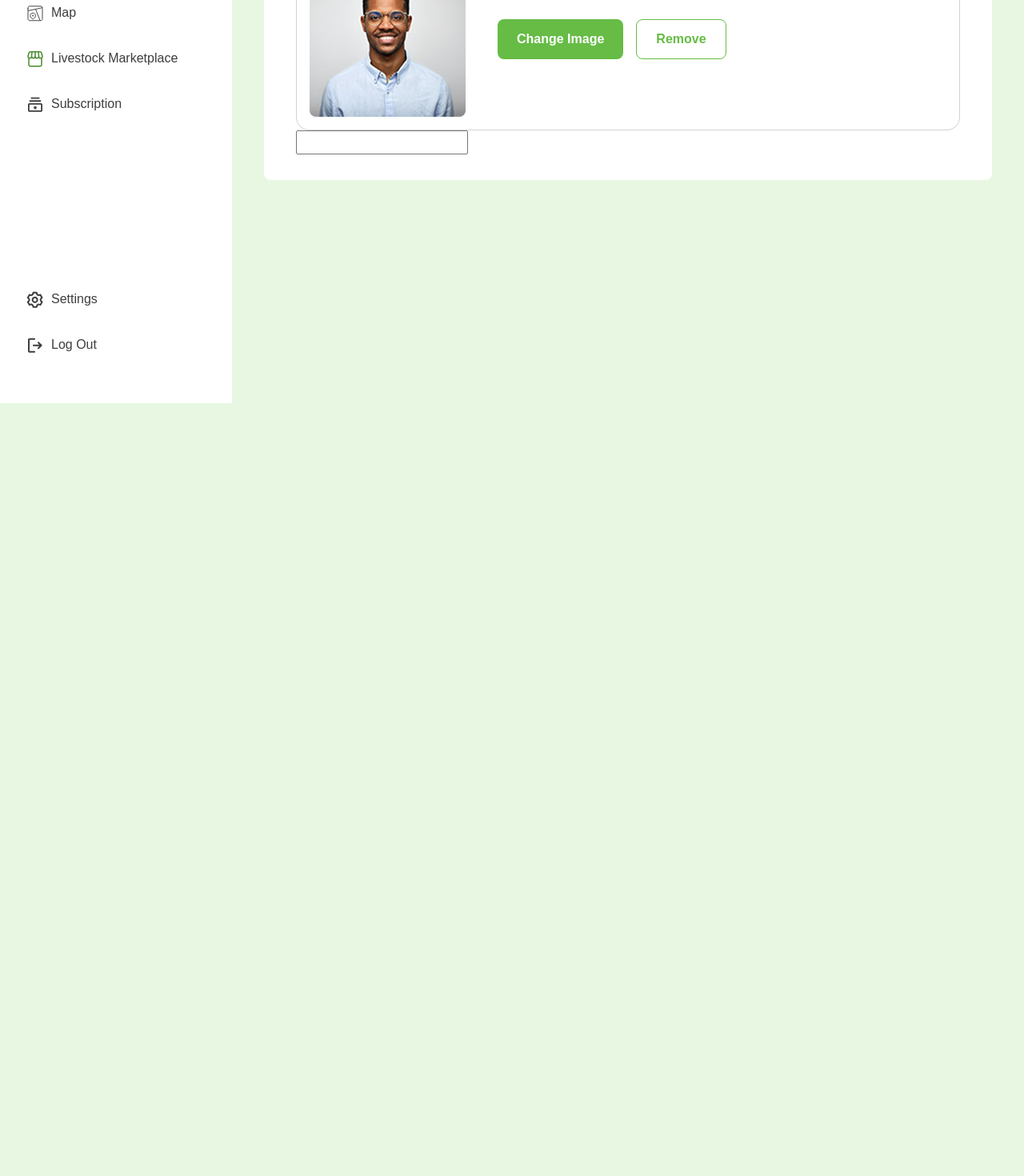
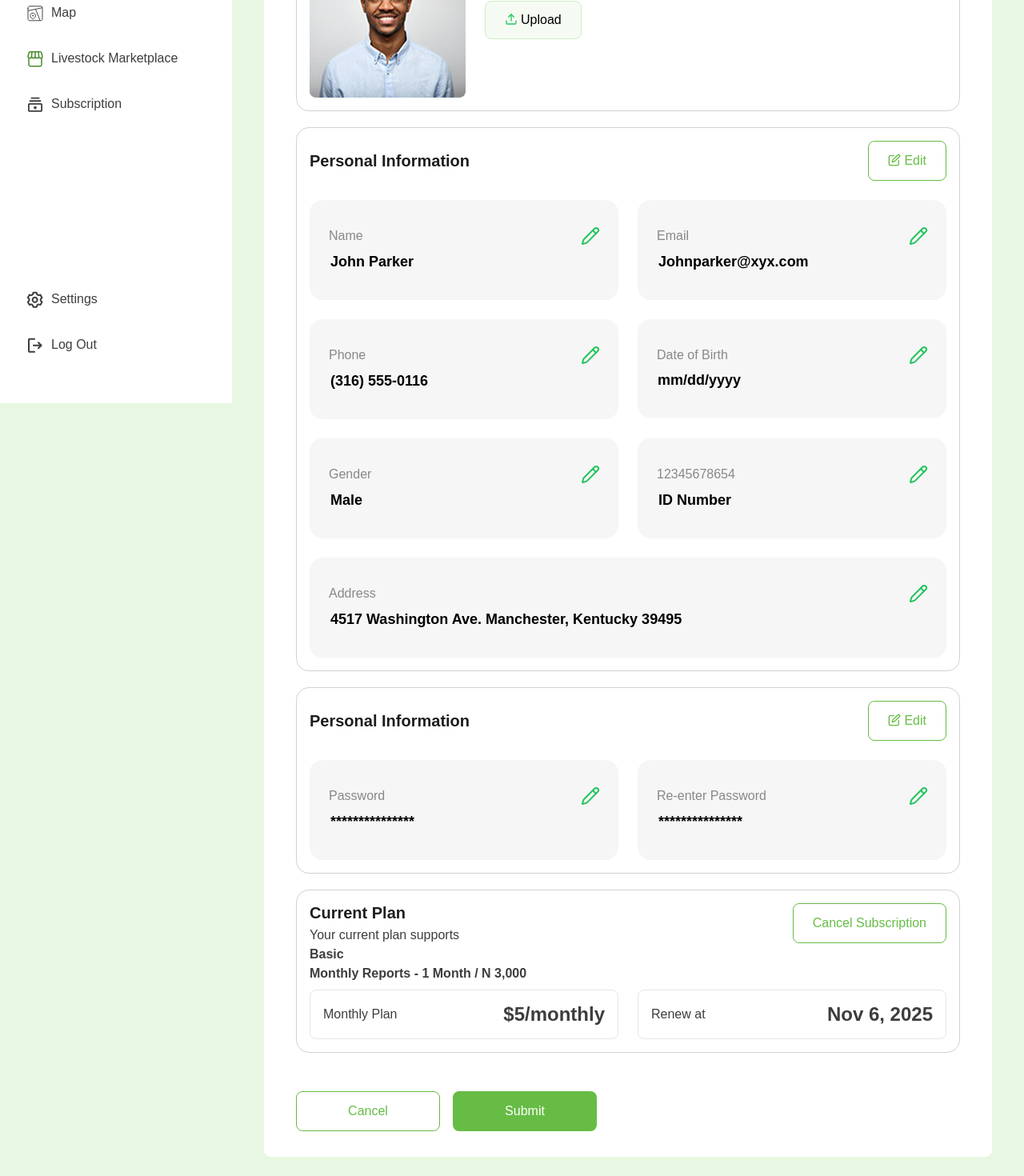
Before and after one commit to VikrantCisDev/trackmoo, a React (Vite) app: page /userprofile in a window 1280 px wide. Shown: the part 296-1766 px from the top of the page at 80% size. Before the commit the page ends 800 px from the top, so only its background shows below. Built offline with nearby package versions, Linux system fonts and the light colour scheme.

Commit message:
user details

```diff
--- a/src/App.css
+++ b/src/App.css
@@ -1,4 +1,7 @@
 /* new css  */
+.grey-clr{
+    color: #3D3D3D;
+}
 
 .main-content {
     margin-left: 0;
@@ -344,3 +347,95 @@ button.searchModalBtn {
     top: 0;
     left: 0;
 }
+.breadcrumb-item+.breadcrumb-item::before {
+    content: "›";
+    font-size: 26px;
+    line-height: 0.7;
+}
+.breadcrumb-item a {
+    text-decoration: none;
+    color: black;
+    font-weight: 500;
+}
+.delete-btn {
+    border: 1px solid #FF3B30;
+    color: #FF3B30;
+    padding: 12px 24px;
+    background: transparent;
+}
+.delete-btn:hover{
+    background-color:  #FF3B30;
+}
+button svg {
+    margin-top: -3px;
+}
+.detailSec {
+    margin-top: 20px;
+    padding: 16px;
+    border: 1px solid #d1d1d1;
+    border-radius: 16px;
+}
+.plan-comp{
+    border: 1px solid #E7E7E7;
+    border-radius: 8px;
+    padding: 12px 16px;
+}
+.upload-btn {
+    color: #000;
+    border: 1px solid #D1EDC5;
+    background-color: #F5FBF2;
+}
+.upload-btn svg{
+    color: #23C55E;
+}
+.editIcon svg{
+    color: #23C55E;
+}
+.editIcon {
+    position: absolute;
+    top: 25px;
+    right: 35px;
+    font-size: 24px;
+    cursor: pointer;
+}
+.upload-btn:hover svg{
+    color: #fff;
+}
+.sec-top{
+    display: flex;
+    justify-content: space-between;
+    align-items: center;
+}
+.detail-form .input-label{
+    margin-bottom: 6px;
+    color: #888888;
+}
+.detail-form .form-input{
+    background: transparent;
+    width: 100%;
+    color: #000;
+}
+.detail-form .form-input::placeholder{
+    color: #000;
+}
+.form-input,
+.form-input:focus,
+.form-input:focus-visible{
+    border: none;
+    box-shadow: none;
+    outline: none;
+    -webkit-appearance: none;
+}
+input[type="date"].form-input::-webkit-calendar-picker-indicator {
+    display: none;
+    -webkit-appearance: none;
+}
+.formInpWrapper{
+   background: #F6F6F6;
+   border-radius: 16px;
+   padding: 33px 24px;
+}
+.formBtm-btns{
+    min-width: 180px;
+    text-align: center;
+}
--- a/src/components/ui/Input.jsx
+++ b/src/components/ui/Input.jsx
@@ -5,6 +5,7 @@ import { HiOutlineEyeOff } from "react-icons/hi";
 
 const Input = ({
   label,
+  id,
   error,
   iconLeft,
   iconRight,
--- a/src/index.css
+++ b/src/index.css
@@ -231,6 +231,9 @@ outline: none;
 .font-18 {
   font-size: 18px;
 }
+.font-24 {
+  font-size: 24px;
+}
 
 /* ============== INPUT STYLES ============ */
 
--- a/src/pages/Home/Home.jsx
+++ b/src/pages/Home/Home.jsx
@@ -12,6 +12,7 @@ import CustomDropdown from '../../components/ui/Dropdown';
 import { IoFilterOutline } from "react-icons/io5";
 import CustomPagination from "../../components/ui/Pagination";
 import { GoVerified } from "react-icons/go";
+import CustomBreadcrumb from "../../components/ui/Breadcrumb";
 
 
 const Home = () => {
@@ -203,6 +204,7 @@ const Home = () => {
 
   return (
     <div className="px-64">
+      <CustomBreadcrumb active={"Livestock Marketplace"}/>
       <div className="dash-container">
         <div className="top-bar mb-20">
           <h2>Livestock Marketplace</h2>
--- a/src/pages/Login/Login.jsx
+++ b/src/pages/Login/Login.jsx
@@ -1,78 +1,99 @@
-import React, { useState } from 'react';
-import loginBg from '../../assets/images/loginBg.jpg';
-import Logo from '../../assets/images/logo.svg'
-import Input from '../../components/ui/Input';
-import mail from '../../assets/images/mail.svg'
-import eyesClose from '../../assets/images/eyesClose.svg'
-import googleStore from '../../assets/images/google-store.svg'
-import appleStore from '../../assets/images/apple-store.svg'
-import password from '../../assets/images/password.svg'
-import Checkbox from '../../components/ui/Checkbox';
-import Button from '../../components/ui/Button';
-import './Login.css';
-
+import React, { useState } from "react";
+import loginBg from "../../assets/images/loginBg.jpg";
+import Logo from "../../assets/images/logo.svg";
+import Input from "../../components/ui/Input";
+import mail from "../../assets/images/mail.svg";
+import eyesClose from "../../assets/images/eyesClose.svg";
+import googleStore from "../../assets/images/google-store.svg";
+import appleStore from "../../assets/images/apple-store.svg";
+import password from "../../assets/images/password.svg";
+import Checkbox from "../../components/ui/Checkbox";
+import Button from "../../components/ui/Button";
+import "./Login.css";
 
 const Login = () => {
   const [rememberMe, setRememberMe] = useState(false);
 
-  const [type,setType] = useState('password');
+  const [type, setType] = useState("password");
 
   const handleClick = () => {
-    setType === 'text';
-  }
+    setType === "text";
+  };
 
   return (
-    <div className='loginPage'>
-
-
-      <div className='loginImgSec'>
-        <img className='img-fluid' src={loginBg} alt="Login Background" />
+    <div className="loginPage">
+      <div className="loginImgSec">
+        <img className="img-fluid" src={loginBg} alt="Login Background" />
       </div>
 
-      <div className='loginFormSec'>
+      <div className="loginFormSec">
         <div className="formWrapper">
           <div className="formLogoTxt text-center">
-            <img className='img-fluid' src={Logo} alt="Login Background" />
-            <p>Enter your email or phone
-              and password to sign in your account</p>
+            <img className="img-fluid" src={Logo} alt="Login Background" />
+            <p>
+              Enter your email or phone and password to sign in your account
+            </p>
           </div>
-          <div className='formInputField w-100'>
+          <div className="formInputField w-100">
+            <Input
+              inputWrapperClass="mb-20"
+              iconLeft={
+                <img className="img-fluid" src={mail} alt="Email Icon" />
+              }
+              type="email"
+              inputFieldClass="input-field"
+              placeholder="Enter your mail"
+            />
+            <Input
+              inputWrapperClass="mb-20"
+              iconRight={
+                <img className="img-fluid" src={eyesClose} alt="Email Icon" />
+              }
+              iconLeft={
+                <img className="img-fluid" src={password} alt="Email Icon" />
+              }
+              type="password"
+              inputFieldClass="input-field"
+              placeholder="Enter your password"
+            />
 
-            <Input inputWrapperClass="mb-20" iconLeft={<img className='img-fluid' src={mail} alt='Email Icon' />} type='email' inputFieldClass='input-field' placeholder="Enter your mail" />
-            <Input inputWrapperClass="mb-20" iconRight={<img className='img-fluid' src={eyesClose} alt='Email Icon'  />} iconLeft={<img className='img-fluid' src={password} alt='Email Icon' />} type='password' inputFieldClass='input-field' placeholder="Enter your password" />
-
-            <div className='d-flex justify-content-between'>
+            <div className="d-flex justify-content-between">
               <div>
                 <Checkbox label="Remember Me" />
               </div>
-              <div className='forgotPswd'>
+              <div className="forgotPswd">
                 <a href="#">Forgot Password? </a>
               </div>
             </div>
 
-            <div className='loginBtn'>
-              <Button variant="dark" className='w-100'>Login</Button>
+            <div className="loginBtn">
+              <Button variant="dark" className="w-100">
+                Login
+              </Button>
 
               <div className="signUpTxt text-center mt-3 mb-4">
-                <p>Don’t  have an account? <a href="#" className='text-decoration-none fw-semi-bold'> Sign up now.</a> </p>
+                <p>
+                  Don’t have an account?{" "}
+                  <a href="#" className="text-decoration-none fw-semi-bold">
+                    {" "}
+                    Sign up now.
+                  </a>{" "}
+                </p>
               </div>
             </div>
-
           </div>
 
-          <div className='appStoreWrapper w-100'>
-              <div className='storeList rounded-3 p-2 mb-4'>
-                <img src={googleStore} alt="" />
-                <span className='fw-semi-bold'>Sign in Google </span>
-              </div>
-              <div className='storeList rounded-3 p-2'>
+          <div className="appStoreWrapper w-100">
+            <div className="storeList rounded-3 p-2 mb-4">
+              <img src={googleStore} alt="" />
+              <span className="fw-semi-bold">Sign in Google </span>
+            </div>
+            <div className="storeList rounded-3 p-2">
               <img src={appleStore} alt="" />
-              <span className='fw-semi-bold'>Sign in with Apple </span>
-              </div>
+              <span className="fw-semi-bold">Sign in with Apple </span>
+            </div>
           </div>
-
         </div>
-
       </div>
     </div>
   );
--- a/src/pages/UserProfile/UserProfile.css
+++ b/src/pages/UserProfile/UserProfile.css
@@ -9,7 +9,7 @@
     gap: 16px;
 }
 
-.userProfileSec {
+.detailSec {
     margin-top: 20px;
     padding: 16px;
     border: 1px solid #d1d1d1;
--- a/src/pages/UserProfile/UserProfile.jsx
+++ b/src/pages/UserProfile/UserProfile.jsx
@@ -1,8 +1,14 @@
-import React from 'react'
-import UserProfileSec from '../../components/UserProfile/UserProfileSec'
-import profileImg from '../../assets/images/profileImg.png'
-import './UserProfile.css'
-import Input from '../../components/ui/Input'
+import React from "react";
+import UserProfileSec from "../../components/UserProfile/UserProfileSec";
+import profileImg from "../../assets/images/profileImg.png";
+import "./UserProfile.css";
+import Input from "../../components/ui/Input";
+import { Image } from "react-bootstrap";
+import { FiUpload } from "react-icons/fi";
+import { RiDeleteBin6Line } from "react-icons/ri";
+import Button from "../../components/ui/Button";
+import { FiEdit } from "react-icons/fi";
+import { LuPencil } from "react-icons/lu";
 
 const UserProfile = () => {
   return (
@@ -10,23 +16,206 @@ const UserProfile = () => {
       <div className="dash-container">
         <div className="top-bar">
           <h2>User Profile</h2>
+          <Button className="delete-btn fw-normal">
+            <RiDeleteBin6Line className="me-1" />
+            Delete
+          </Button>
         </div>
 
-                <UserProfileSec
-                    profileImg={profileImg}
-                    titleClass="titleClass"
-                    title='User Image '
-                    profileBtnWrapper="profileBtnWrapper"
-                    imgtxtWrapper="imgtxtWrapper"
+        <div className="detailSec">
+          <div className="d-flex">
+            <Image src={profileImg} alt={"alt"} fluid />
+            <div className="d-flex align-items-center btn-wrapper ms-4">
+              <Button className="upload-btn fw-normal">
+                <FiUpload className="me-1" />
+                Upload
+              </Button>
+            </div>
+          </div>
+        </div>
+        <div className="detailSec">
+          <div className="sec-top mb-4">
+            <h4 className="fw-semi-bold">Personal Information</h4>
+            <Button className="fw-normal" variant="light">
+              <FiEdit className="me-1" />
+              Edit
+            </Button>
+          </div>
+          <div className="detail-form">
+            <div className="row">
+              <div className="col-lg-6 mb-lg-4 mb-3 position-relative">
+                <Input
+                  inputWrapperClass="formInpWrapper"
+                  type="text"
+                  inputFieldClass="form-input font-18 fw-semi-bold"
+                  placeholder="John Parker"
+                  label="Name"
                 />
-                <div className='InputWrapper'>
-                    <div className="twoInputs">
-                        <Input />
+                <span className="editIcon">
+                  <LuPencil />
+                </span>
+              </div>
+              <div className="col-lg-6 mb-lg-4 mb-3 position-relative">
+                <Input
+                  inputWrapperClass="formInpWrapper"
+                  type="email"
+                  inputFieldClass="form-input font-18 fw-semi-bold"
+                  placeholder="Johnparker@xyx.com"
+                  label="Email"
+                />
+                <span className="editIcon">
+                  <LuPencil />
+                </span>
+              </div>
+              <div className="col-lg-6 mb-lg-4 mb-3 position-relative">
+                <Input
+                  inputWrapperClass="formInpWrapper"
+                  type="number"
+                  inputFieldClass="form-input font-18 fw-semi-bold"
+                  placeholder="(316) 555-0116"
+                  label="Phone"
+                />
+                <span className="editIcon">
+                  <LuPencil />
+                </span>
+              </div>
+              <div className="col-lg-6 mb-lg-4 mb-3 position-relative">
+                <Input
+                  inputWrapperClass="formInpWrapper"
+                  type="date"
+                  inputFieldClass="form-input font-18 fw-semi-bold"
+                  placeholder="10/12/1999"
+                  label="Date of Birth"
+                />
+                <span className="editIcon">
+                  <LuPencil />
+                </span>
+              </div>
+              <div className="col-lg-6 mb-lg-4 mb-3 position-relative">
+                <Input
+                  inputWrapperClass="formInpWrapper"
+                  type="text"
+                  inputFieldClass="form-input font-18 fw-semi-bold"
+                  placeholder="Male"
+                  label="Gender"
+                />
+                <span className="editIcon">
+                  <LuPencil />
+                </span>
+              </div>
+              <div className="col-lg-6 mb-lg-4 mb-3 position-relative">
+                <Input
+                  inputWrapperClass="formInpWrapper"
+                  type="text"
+                  inputFieldClass="form-input font-18 fw-semi-bold"
+                  placeholder="ID Number"
+                  label="12345678654"
+                />
+                <span className="editIcon">
+                  <LuPencil />
+                </span>
+              </div>
+              <div className="col-lg-12 position-relative">
+                <Input
+                  inputWrapperClass="formInpWrapper"
+                  type="text"
+                  inputFieldClass="form-input font-18 fw-semi-bold"
+                  placeholder="4517 Washington Ave. Manchester, Kentucky 39495"
+                  label="Address"
+                />
+                <span className="editIcon">
+                  <LuPencil />
+                </span>
               </div>
             </div>
           </div>
         </div>
-    )
-}
 
-export default UserProfile
+        <div className="detailSec">
+          <div className="sec-top mb-4">
+            <h4 className="fw-semi-bold">Personal Information</h4>
+            <Button className="fw-normal" variant="light">
+              <FiEdit className="me-1" />
+              Edit
+            </Button>
+          </div>
+          <div className="detail-form">
+            <div className="row">
+              <div className="col-lg-6 position-relative">
+                <Input
+                  inputWrapperClass="formInpWrapper"
+                  type="password"
+                  inputFieldClass="form-input font-18 fw-semi-bold"
+                  placeholder="***************"
+                  label="Password"
+                />
+                <span className="editIcon">
+                  <LuPencil />
+                </span>
+              </div>
+              <div className="col-lg-6 position-relative">
+                <Input
+                  inputWrapperClass="formInpWrapper"
+                  type="password"
+                  inputFieldClass="form-input font-18 fw-semi-bold"
+                  placeholder="***************"
+                  label="Re-enter Password"
+                />
+                <span className="editIcon">
+                  <LuPencil />
+                </span>
+              </div>
+            </div>
+          </div>
+        </div>
+
+        <div className="detailSec">
+          <div className="row">
+            <div className="col-md-6">
+              <h4 className="fw-bold mb-1">Current Plan</h4>
+              <p className="grey-clr">Your current plan supports</p>
+              <p className="grey-clr">
+                <strong>Basic</strong>
+              </p>
+              <p className="grey-clr">
+                <strong>Monthly Reports - 1 Month / N 3,000</strong>
+              </p>
+            </div>
+            <div className="col-md-6 text-end">
+              <Button className="fw-normal" variant="light">
+                Cancel Subscription
+              </Button>
+            </div>
+            <div className="col-lg-6 mt-2">
+              <div className="sec-top plan-comp">
+                <p className="grey-clr">Monthly Plan</p>
+                <p className="grey-clr font-24">
+                  <strong>$5/monthly</strong>
+                </p>
+              </div>
+            </div>
+            <div className="col-lg-6 mt-2">
+              <div className="sec-top plan-comp">
+                <p className="grey-clr">Renew at</p>
+                <p className="grey-clr font-24">
+                  <strong>Nov 6, 2025</strong>
+                </p>
+              </div>
+            </div>
+          </div>
+        </div>
+
+        <div className="btn-wrapper mt-5 d-flex gap-3">
+          <Button className="fw-normal formBtm-btns" variant="light">
+            Cancel
+          </Button>
+          <Button className="fw-normal formBtm-btns">
+            Submit
+          </Button>
+        </div>
+      </div>
+    </div>
+  );
+};
+
+export default UserProfile;
```
Also changed, not shown: src/components/ui/Breadcrumb.jsx (+4 -4 lines). Lines whose indentation alone changed are shown as unchanged.
